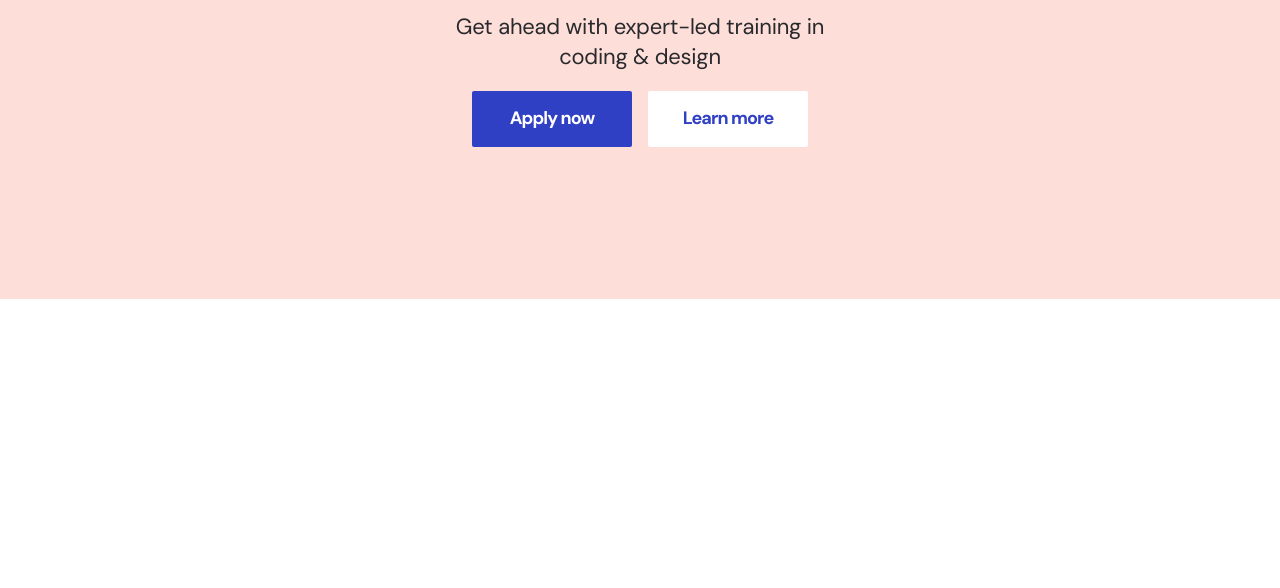
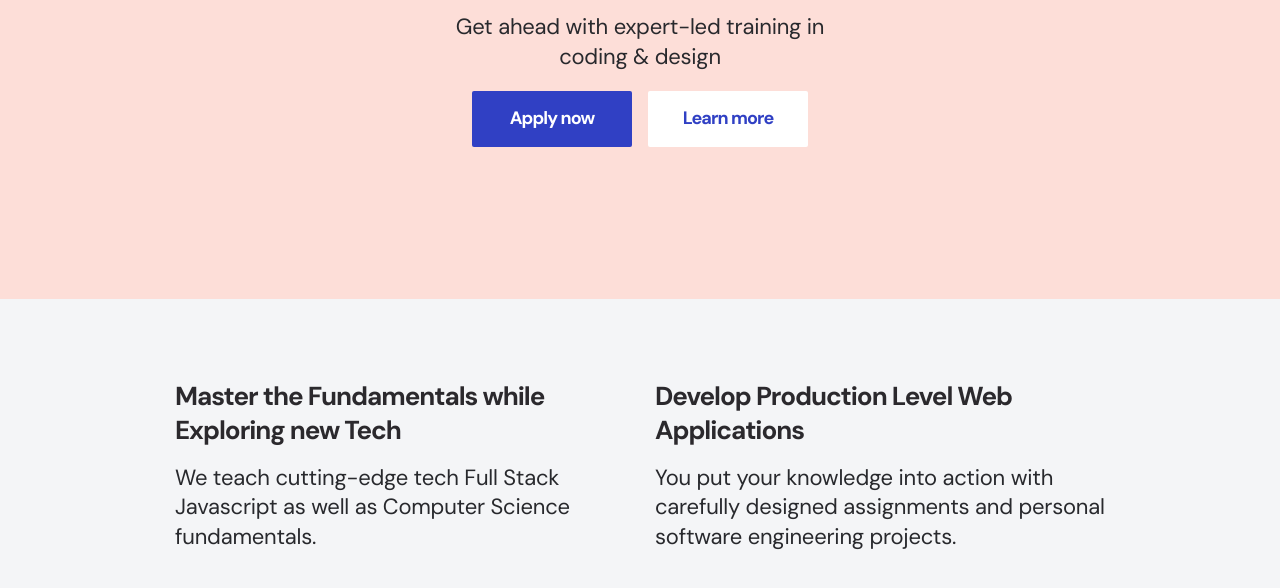
Before and after one commit to Kimyb8870/Frontend_Training_Ad, a plain HTML site: page index.html in a window 1280 px wide. Shown: the part 330-918 px from the top of the page. Before the commit the page ends 800 px from the top, so only its background shows below. Drawn offline with Linux system fonts and the light colour scheme.

Commit message:
Service section 추가

```diff
--- a/css/style.css
+++ b/css/style.css
@@ -107,13 +107,32 @@ p{
 }
 
 
+
+/* Service */
+.service{
+    background-color: #F4F5F7;
+    padding: 80px 0;
+}
+
+.service-title{
+    font-size: 22px;
+    line-height: 1.36;
+    font-weight: bold;
+    letter-spacing: -0.04em;
+    color: #2B292D;
+    margin-bottom: 16px;
+}
+
+.service .col-12:first-child{
+    margin-bottom: 40px;
+}
+
 /* >768px (Desktop) */
 @media screen and (min-width: 768px){
     p{
         font-size: 22px;
         line-height: 1.333336;
     }
-
 
     /* landing */
     .landing-content{
@@ -138,6 +157,17 @@ p{
     .landing .button-group .fill-button:first-child{
         margin-right: 16px;
     }
+
+    /* Service */
+    .service .col-12:first-child{
+        margin-bottom: 0;
+    }
+
+    .service-title{
+        font-size: 26px;
+        line-height: 1.307692307692308;
+    }
+
 }
 
 /* Custom grid system - Fix container width*/
--- a/index.html
+++ b/index.html
@@ -35,6 +35,25 @@
             </div>
         </div>
     </section>
+    <section class="service">
+        <div class="container">
+            <div class="row">
+                <div class="col-12 col-md-6">
+                    <h2 class="service-title">Master the Fundamentals while Exploring new Tech</h2>
+                    <p class="service-desc">
+                        We teach cutting-edge tech Full Stack Javascript as well as Computer Science fundamentals.
+                    </p>
+                </div>
+                <div class="col-12 col-md-6">
+                    <h2 class="service-title">Develop Production Level Web Applications</h2>
+                    <p class="service-desc">
+                        You put your knowledge into action with carefully designed assignments and personal software
+                        engineering projects.
+                    </p>
+                </div>
+            </div>
+        </div>
+    </section>
 </body>
 
 </html>
```
